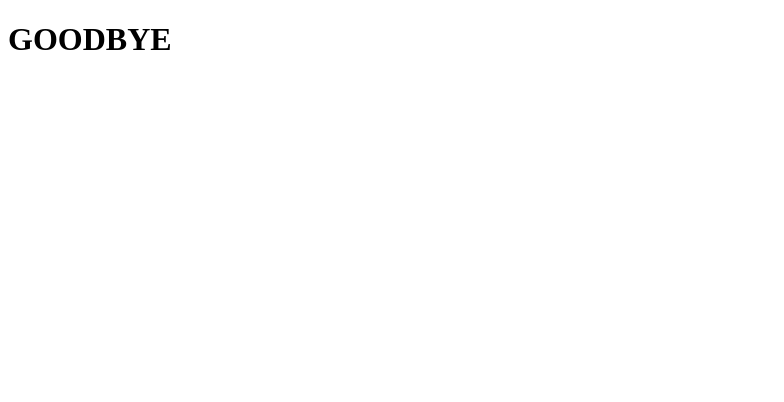
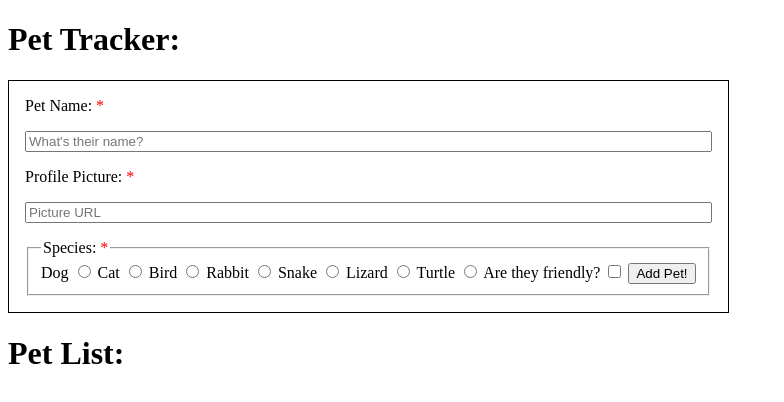
Before and after one commit to petthecat19/adrian-pet-tracker-project, a website: page src/public/index.html in a window 1280 px wide. Shown: the whole page, without its empty margins (0-784 px from the left). Drawn offline with Linux system fonts and the light colour scheme.

Commit message:
finished some html and connected it to my express server

```diff
--- a/src/db/migrations/20230411025110_create_examples_table.js
+++ b/src/db/migrations/20230411025110_create_examples_table.js
@@ -7,7 +7,7 @@
 exports.up = function (knex) {
     return knex.schema.createTable('example_resources', (table) => {
       table.increments(); // this is the id
-      table.string('title'); // text
+      table.string(''); // text
       table.integer('priority'); // integer
       table.boolean('is_done').defaultTo(false); // boolean, optional default
 
--- a/src/public/index.html
+++ b/src/public/index.html
@@ -5,6 +5,7 @@
     <meta name="viewport" content="width=device-width, initial-scale=1.0">
     <title>Document</title>
     <script src="index.js" defer></script>
+    <link rel="stylesheet" href="style.css">
     <style>
         img { height: 15rem; }
         sup { color: red; }
@@ -15,6 +16,51 @@
 </head>
 
 <body>
-    <h1>GOODBYE</h1>
+    <h1>Pet Tracker:</h1>
+    <form>
+        <label for="pet name" class="required">Pet Name:</label>
+        <input type="text" name="pet name" id="pet name" placeholder="What's their name?" required>
+
+        <label for="profile picture" class="required">Profile Picture:</label>
+        <input type="text" name="profile picture" id="profile picture" placeholder="Picture URL" required>
+
+        <fieldset>
+            <legend class="required">Species:</legend>
+
+            <label for="Dog">Dog</label>
+            <input type="radio" name="pet" id="Dog" required>
+
+            <label for="Cat">Cat</label>
+            <input type="radio" name="pet" id="Cat">
+
+            <label for="Bird">Bird</label>
+            <input type="radio" name="pet" id="Bird">
+
+            <label for="Rabbit">Rabbit</label>
+            <input type="radio" name="pet" id="Rabbit">
+
+            <label for="Snake">Snake</label>
+            <input type="radio" name="pet" id="Snake">
+
+            <label for="Lizard">Lizard</label>
+            <input type="radio" name="pet" id="Lizard">
+
+            <label for="Turtle">Turtle</label>
+            <input type="radio" name="pet" id="Turtle">
+
+            <label for="friendlycheck">Are they friendly?</label>
+            <input type="checkbox" name="checkbox" id="friendlycheck">
+
+            <label for="addpet"></label>
+            <input type="submit" value="Add Pet!" id="addpet">
+        </fieldset>
+    </form>
+
+    <div class="Pet List">
+        <h1>Pet List:</h1>
+
+    </div>
+
+
 </body>
 </html>
--- /dev/null
+++ b/src/public/style.css
@@ -0,0 +1,4 @@
+.required::after {
+content: ' *';
+color: red
+}
```
